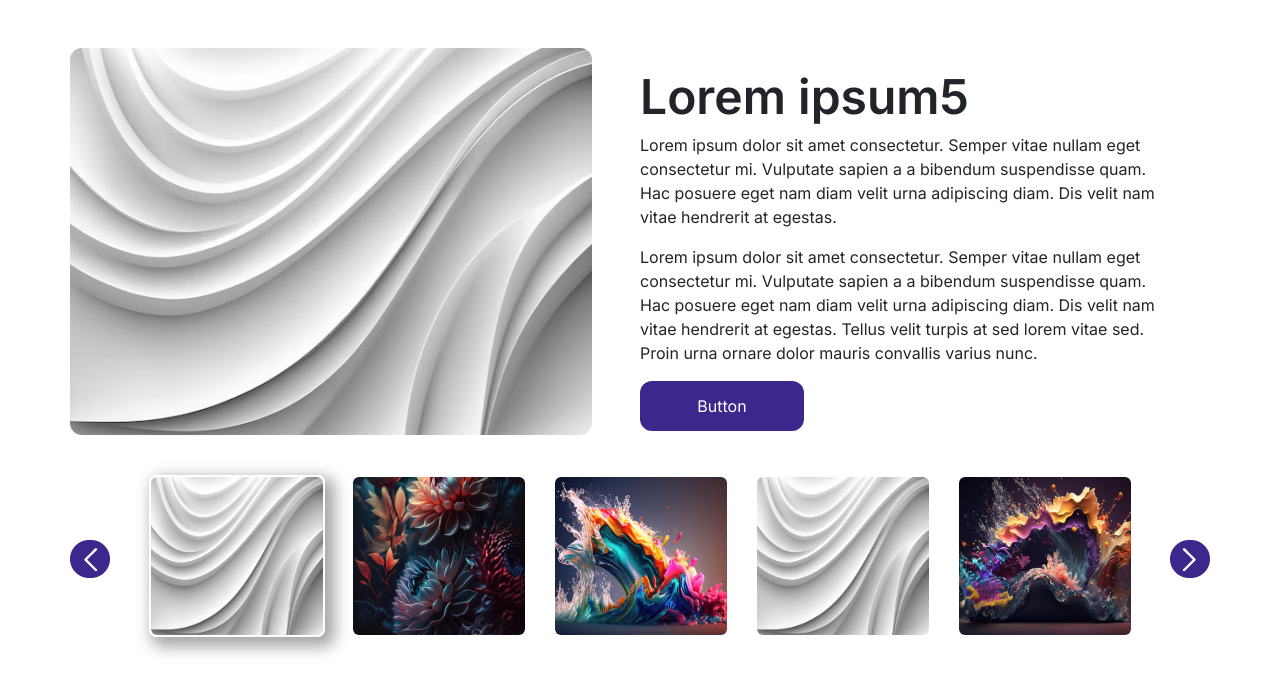
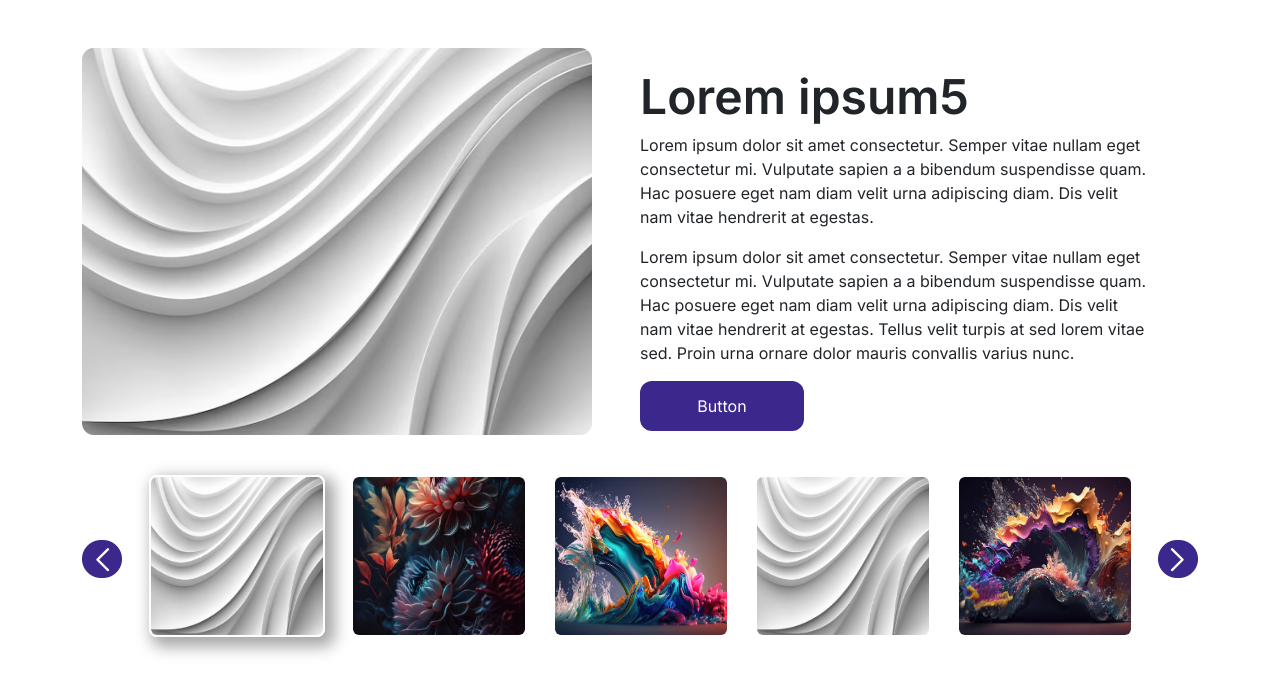
Before and after one commit to neharadialcode/bootstrap-common-components, a React (Create React App) app: page /slider in a window 1280 px wide. Shown: the top 694 px of the page. Built offline with nearby package versions, Linux system fonts and the light colour scheme.

Commit message:
slider testing

```diff
--- a/src/components/slider/AboutSlider.jsx
+++ b/src/components/slider/AboutSlider.jsx
@@ -19,7 +19,7 @@ const SliderSlick = () => {
     setNav2(slider2.current);
   }, []);
   return (
-    <div className="container py-5 px-0">
+    <div className="container py-5">
       <Slider className="mainSlider" asNavFor={nav2} arrows={false} ref={slider1} fade={true}>
         {AboutSliderData.map((SlideData, index) => {
           return (
```
